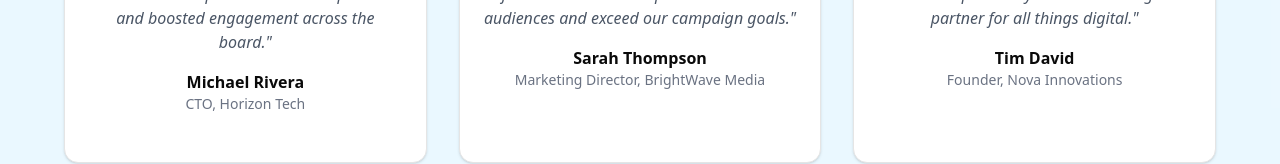
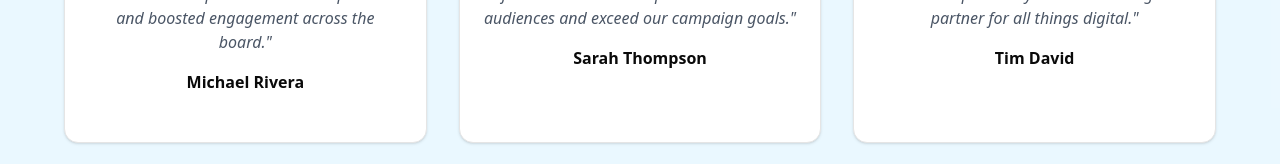
Before and after one commit to Aayush-Gandhi/Quadra-Bytes, a React (Vite) app: page / in a window 1280 px wide. Shown: the part 3195-3359 px from the top of the page. Built offline with nearby package versions, Linux system fonts and the light colour scheme.

Commit message:
Comment out role and image fields in testimonials
Commented out role and image properties for testimonials.

```diff
--- a/src/pages/Home/TestimonialsSection.tsx
+++ b/src/pages/Home/TestimonialsSection.tsx
@@ -4,21 +4,21 @@ export default function TestimonialsSection() {
   const testimonials = [
     {
       name: "Michael Rivera",
-      role: "CTO, Horizon Tech",
+      // role: "CTO, Horizon Tech",
       message:
         "Quadra Bytes completely revamped our web platform. Their development team delivered a fast, modern, and scalable solution that improved our user experience and boosted engagement across the board.",
       // image: "/Images/Testimonials/john.jpg",
     },
     {
       name: "Sarah Thompson",
-      role: "Marketing Director, BrightWave Media",
+      // role: "Marketing Director, BrightWave Media",
       message:
         "Partnering with Quadra Bytes elevated our entire marketing strategy. Their creative approach, data-driven insights, and flawless execution helped us reach new audiences and exceed our campaign goals.",
       // image: "/Images/Testimonials/jane.jpg",
     },
     {
       name: "Tim David",
-      role: "Founder, Nova Innovations",
+      // role: "Founder, Nova Innovations",
       message:
         "Our experience with Quadra Bytes has been outstanding. Their professionalism, responsiveness, and commitment to quality set them apart. They’ve become our go-to partner for all things digital.",
       //  image: "/Images/Testimonials/alex.jpg",
```
